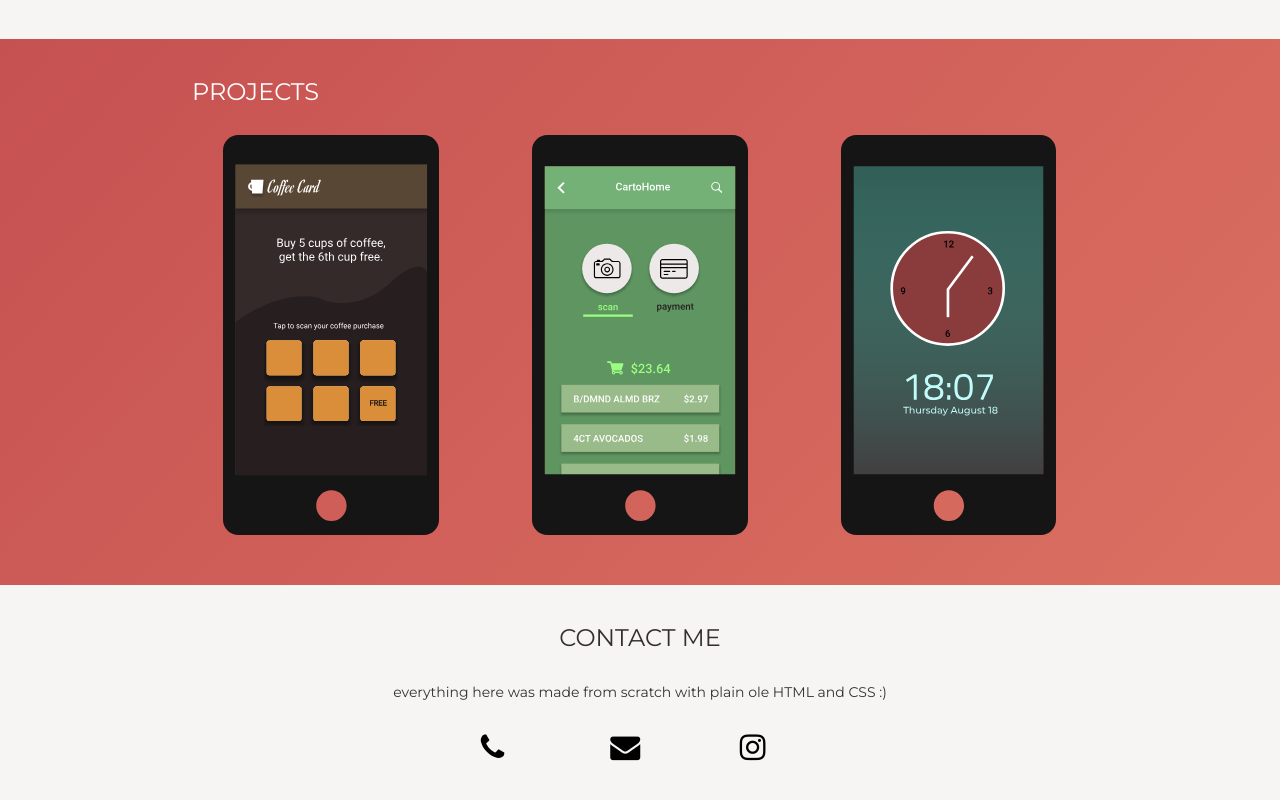
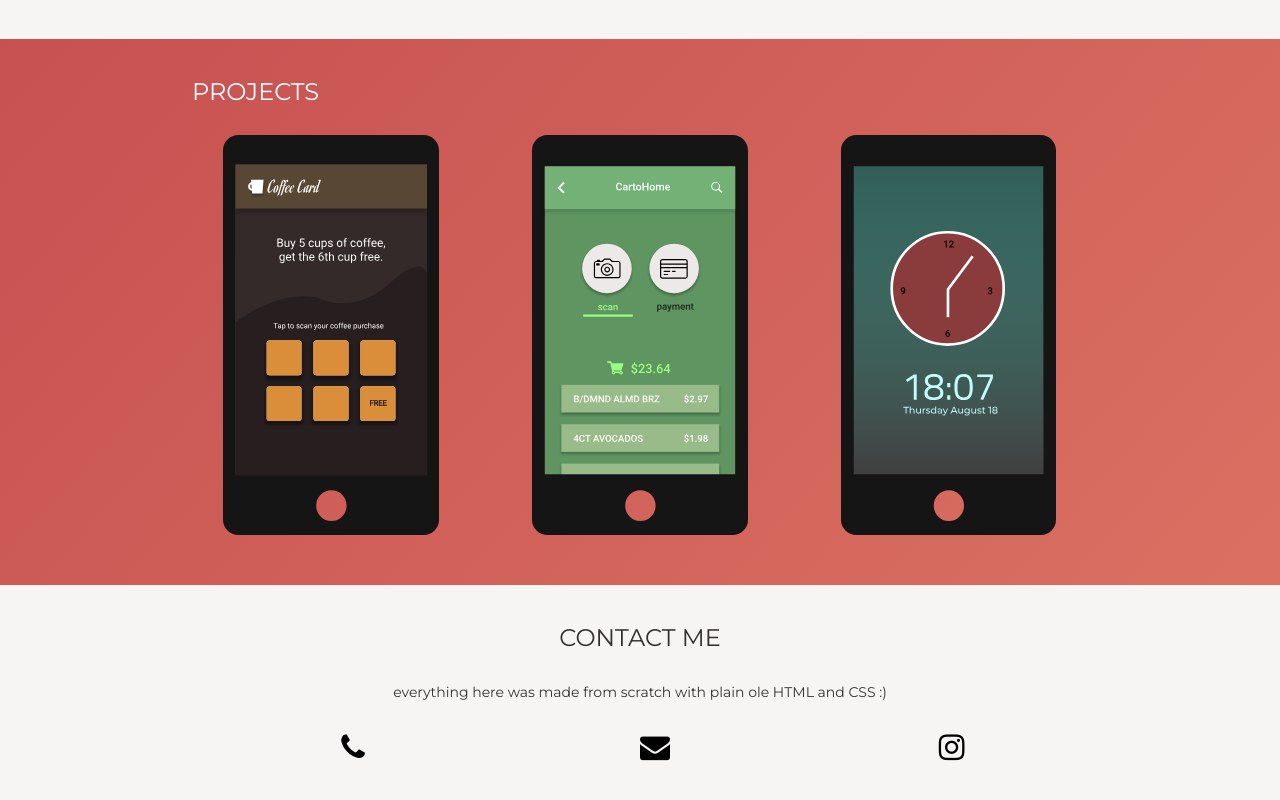
Before and after one commit to zuronechen/josiechen, a plain HTML site: page index.html in a window 1280 px wide. Shown: the part 1583-2383 px from the top of the page. Drawn offline with nearby package versions, Linux system fonts and the light colour scheme.

Commit message:
first commit

```diff
--- a/index.html
+++ b/index.html
@@ -24,8 +24,7 @@
 
                 <div class="text-center">
                     <button  target="_blank" onclick="location.href='https://zuronechen.github.io/portfolio/'"
-                    type="button" class="btn btn-info">
-                   PORTFOLIO</button>
+                    type="button" class="btn btn-info">PORTFOLIO</button>
                     <button target="_blank" onclick="location.href='Documents/2018_Resume.pdf'" class="btn btn-info">RESUME</button>
         </div>
         </div>
@@ -173,9 +172,8 @@
             <h3>CONTACT ME</h3>
             <p>everything here was made from scratch with plain ole HTML and CSS :)</p><br>
 
-            <div class="centered">
                 <div class="row">
-                    <div class="col-md-4">
+                    <div class="col">
                         <a href="#" class="fa fa-phone"></a>
                         <div class="caption">
                             <div class="text">
@@ -183,7 +181,7 @@
                             </div>
                     </div>
                     </div>
-                    <div class="col-md-4">
+                    <div class="col">
                         <a href="#" class="fa fa-envelope"></a>
                         <div class="caption">
                             <div class="text">
@@ -191,7 +189,7 @@
                             </div>
                         </div>
                     </div>
-                    <div class="col-md-4">
+                    <div class="col">
                         <a href="#" class="fa fa-instagram"></a>
                         <div class="caption">
                             <div class="text">
@@ -200,7 +198,6 @@
                         </div>
                     </div>
                 </div>
-            </div>
         </div>
 
     </div>
--- a/styles.css
+++ b/styles.css
@@ -194,8 +194,19 @@ body{
     box-shadow: 3px 3px 5px #d1c8c8;
 }
 
+
 #contact{
     background: #f7f5f4;
+}
+
+#contact .row{
+    display: flex;
+    margin: auto;
+}
+
+#contact .row .col{
+    display: flex;
+    margin: auto;
 }
 
 #contact h3{
@@ -209,8 +220,8 @@ body{
 }
 
 #contact .fa{
-    margin-left: 20px;
-    margin-right: 20px;
+    text-align: center;
+    position: absolute;
     font-size: 30px;
     color: black;
     text-decoration: none;
@@ -219,21 +230,11 @@ body{
     backface-visibility: hidden;
 }
 
-#contact .centered{
-    width: 40%;
-    margin: 0 auto;
-    vertical-align: middle;
-}
 
 #contact .caption{
     transition: .5s ease;
     opacity: 0;
     position: absolute;
-    width: 75%;
-    top: 50%;
-    left: 50%;
-    transform: translate(-50%, -50%);
-    -ms-transform: translate(-50%, -50%);
     text-align: center;
 }
 
@@ -243,12 +244,12 @@ body{
     font-weight: bold;
 }
 
-#contact .centered:hover .fa{
-    opacity: 0;
+#contact .row:hover .fa{
+    opacity: 0.2;
     cursor: pointer;
 }
 
-#contact .centered:hover .caption{
+#contact .row:hover .caption{
     opacity: 1;
     cursor: pointer;
 }
```
